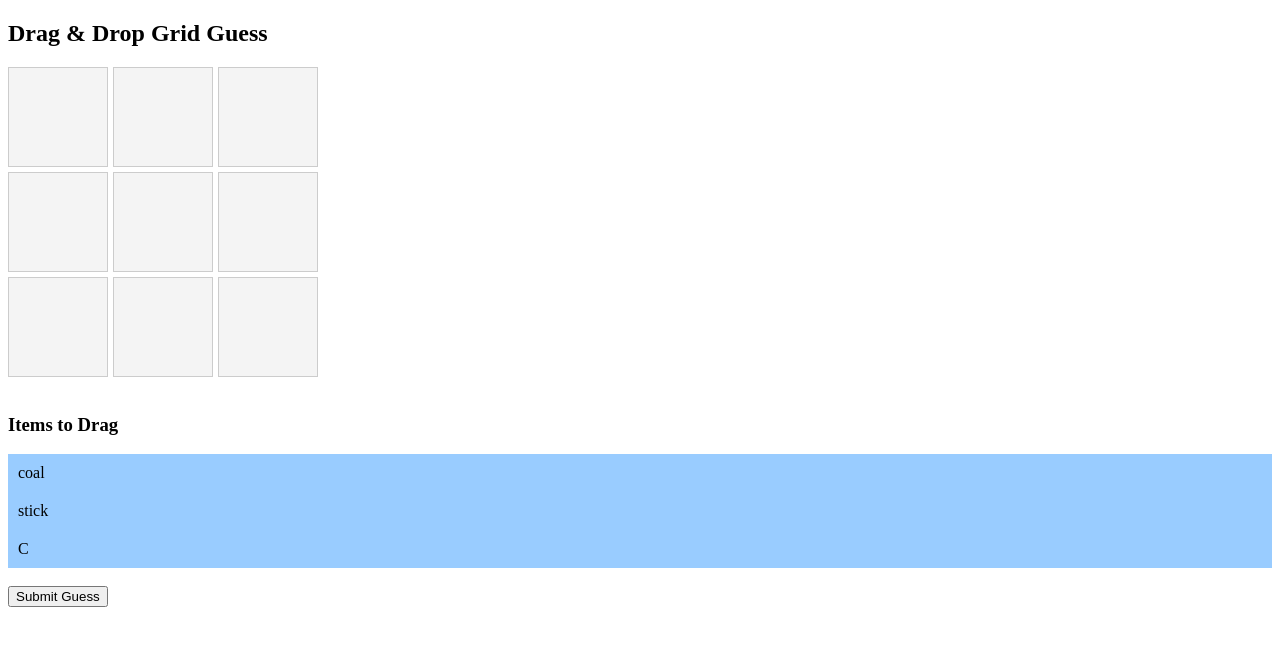
After one commit to NGHIANGUYEN-beep/Maftle-482, a Flask app: page /gamepage.html in a window 1280 px wide. The commit adds this page. Shown: the top 646 px of the page. Run offline with Flask 3, Linux system fonts and the light colour scheme.

Commit message:
basic html page to test backend, refactored database models, set up gameModel for initial get and post testing

```diff
--- a/app.py
+++ b/app.py
@@ -1,14 +1,13 @@
 from flask import Flask
 from flask_sqlalchemy import SQLAlchemy
-from Account import maftleAcc
-from gameModel import Item
-
+from databaseTable import table
 def main():
 
     app = Flask(__name__)
     app.config["SQLALCHEMY_DATABASE_URI"] = "mysql+mysqlconnector://nghianguyen@localhost/fall2025_482m"
     app.config["SQLALCHEMY_TRACK_MODIFICATIONS"] = False
-    maftleAcc.init_app(app)
+    table.init_app(app)
+
 
     app.config["SECRET_KEY"] = "keyOfSecrets"
     from accRoute import bp
@@ -20,4 +19,4 @@ def main():
 
 app = main()
 if __name__ == "__main__":
-    app.run(debug=True, port = 5001)
+    app.run(debug=True, port = 5003)
--- a/gameRoute.py
+++ b/gameRoute.py
@@ -1,19 +1,22 @@
-from flask import Blueprint, request, jsonify
-from gameModel import Item
+from flask import Blueprint, request, jsonify, render_template
+from databaseTable import Item
 import json
 
-gameBP = Blueprint("craft", __name__, url_prefix="/craft")
+gameBP = Blueprint("craft", __name__)
 
 # Load recipes at startup
-with open("recipeTest.json") as f:
+with open("recipes.json") as f:
     RECIPES = json.load(f)
 
+@gameBP.route("/gamepage.html", methods=['GET'])
+def index():
+    return render_template('/gamepage.html')
 
 # Generate a list of all items used in crafting
 # usableItems = select(Item.itemNameUnformatted, Item.itemName).filter_by(usedInCrafting='TRUE');
 
 
-@gameBP.route("/gamepage.html", methods=["POST"])
+@gameBP.route("/submit-guess", methods=["GET", "POST"])
 def craft_item():
     data = request.json
     grid = data.get("grid")
@@ -23,10 +26,12 @@ def craft_item():
         if grid == recipe["pattern"]:
             item = Item.query.filter_by(itemNameUnformatted=recipe["name"]).first()
             if item:
+                print("Item found:", item.itemName)
                 return jsonify({
                     "success": True,
                     "crafted_item": item.itemName,
                 })
 
     # No match found
+    print("Received grid:", grid)
     return jsonify({"success": False})
--- a/recipeTest.json
+++ b/recipeTest.json
@@ -8,7 +8,6 @@
   },
   {
     "name": "torch",
-    "shapeless": true,
     "pattern": [
       ["coal"],
       ["stick"]
--- a/recipes.json
+++ b/recipes.json
@@ -9,7 +9,6 @@
   },
   {
     "name": "torch",
-    "shapeless": true,
     "pattern": [
       [null, "coal", null],
       [null, "stick", null],
--- /dev/null
+++ b/templates/gamepage.html
@@ -0,0 +1,108 @@
+<!DOCTYPE html>
+<html lang="en">
+<head>
+  <meta charset="UTF-8">
+  <title>Drag & Drop Grid</title>
+  <style>
+    .grid {
+      display: grid;
+      grid-template-columns: repeat(3, 100px);
+      grid-template-rows: repeat(3, 100px);
+      gap: 5px;
+    }
+
+    .cell {
+      border: 1px solid #ccc;
+      text-align: center;
+      vertical-align: middle;
+      background-color: #f4f4f4;
+    }
+
+    .item {
+      padding: 10px;
+      background-color: #9cf;
+      cursor: move;
+    }
+  </style>
+</head>
+<body>
+
+<h2>Drag & Drop Grid Guess</h2>
+
+<div class="grid" id="grid">
+  <!-- 3x3 = 9 cells -->
+  <div class="cell" data-row="0" data-col="0" ondrop="drop(event)" ondragover="allowDrop(event)"></div>
+  <div class="cell" data-row="0" data-col="1" ondrop="drop(event)" ondragover="allowDrop(event)"></div>
+  <div class="cell" data-row="0" data-col="2" ondrop="drop(event)" ondragover="allowDrop(event)"></div>
+
+  <div class="cell" data-row="1" data-col="0" ondrop="drop(event)" ondragover="allowDrop(event)"></div>
+  <div class="cell" data-row="1" data-col="1" ondrop="drop(event)" ondragover="allowDrop(event)"></div>
+  <div class="cell" data-row="1" data-col="2" ondrop="drop(event)" ondragover="allowDrop(event)"></div>
+
+  <div class="cell" data-row="2" data-col="0" ondrop="drop(event)" ondragover="allowDrop(event)"></div>
+  <div class="cell" data-row="2" data-col="1" ondrop="drop(event)" ondragover="allowDrop(event)"></div>
+  <div class="cell" data-row="2" data-col="2" ondrop="drop(event)" ondragover="allowDrop(event)"></div>
+</div>
+
+<br>
+
+<div>
+  <h3>Items to Drag</h3>
+  <div id="items">
+    <div class="item" draggable="true" ondragstart="drag(event)" id="item-A">coal</div>
+    <div class="item" draggable="true" ondragstart="drag(event)" id="item-B">stick</div>
+    <div class="item" draggable="true" ondragstart="drag(event)" id="item-C">C</div>
+  </div>
+</div>
+
+<br>
+<button onclick="submitGrid()">Submit Guess</button>
+
+<p id="response"></p>
+
+<script>
+  function allowDrop(ev) {
+    ev.preventDefault();
+  }
+
+  function drag(ev) {
+    ev.dataTransfer.setData("text", ev.target.id);
+  }
+
+  function drop(ev) {
+    ev.preventDefault();
+    const data = ev.dataTransfer.getData("text");
+    const item = document.getElementById(data);
+
+    // Remove any existing item in the cell
+    if (ev.target.classList.contains('cell')) {
+      ev.target.innerHTML = '';
+      ev.target.appendChild(item);
+    }
+  }
+
+  function submitGrid() {
+    const grid = Array.from({ length: 3 }, () => Array(3).fill(null));
+
+    document.querySelectorAll('.cell').forEach(cell => {
+      const row = cell.dataset.row;
+      const col = cell.dataset.col;
+
+      const item = cell.querySelector('.item');
+      grid[row][col] = item ? item.textContent : null;
+    });
+
+    fetch('/submit-guess', {
+      method: 'POST',
+      headers: {
+        'Content-Type': 'application/json'
+      },
+      body: JSON.stringify({ grid: grid })
+    })
+    .then(res => res.json())
+    .then(data => {
+      document.getElementById('response').textContent = data.message;
+    })
+    .catch(err => console.error('Error:', err));
+  }
+</script>
--- a/templates/homepage.html
+++ b/templates/homepage.html
@@ -78,7 +78,7 @@
             <a href="/statspage.html"><button class="split-container">Stats</button></a>
         </div>
     </div>
-
+    <script>
     // Dynamic Login/Logout button updater
     async function updateButton() {
         const response = await fetch("/auth/status");
```
Also changed, not shown: Account.py (deleted, +0 -19 lines), accRoute.py (+7 -7 lines), databaseTable.py (added, +27 -0 lines), gameModel.py (deleted, +0 -11 lines).
